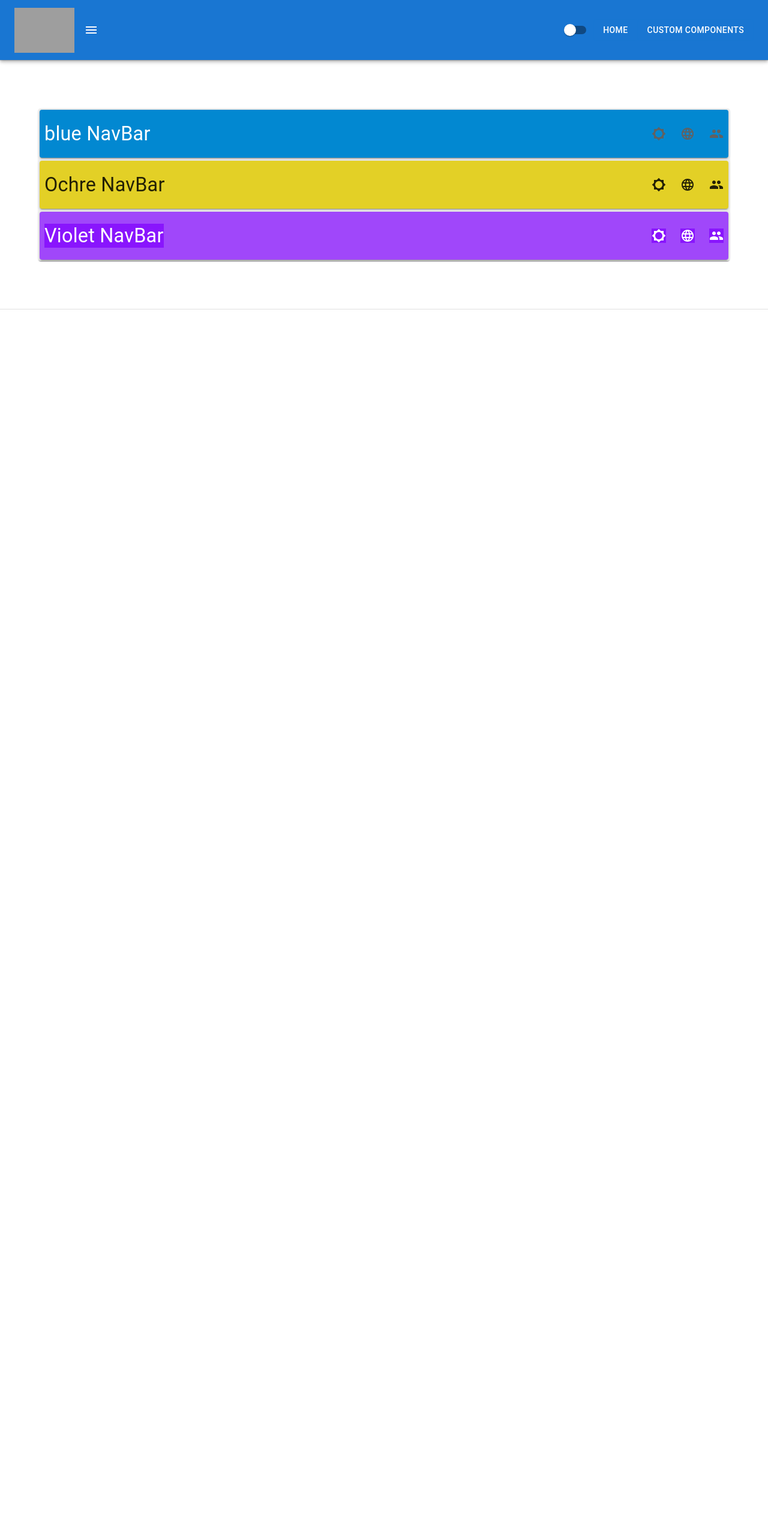
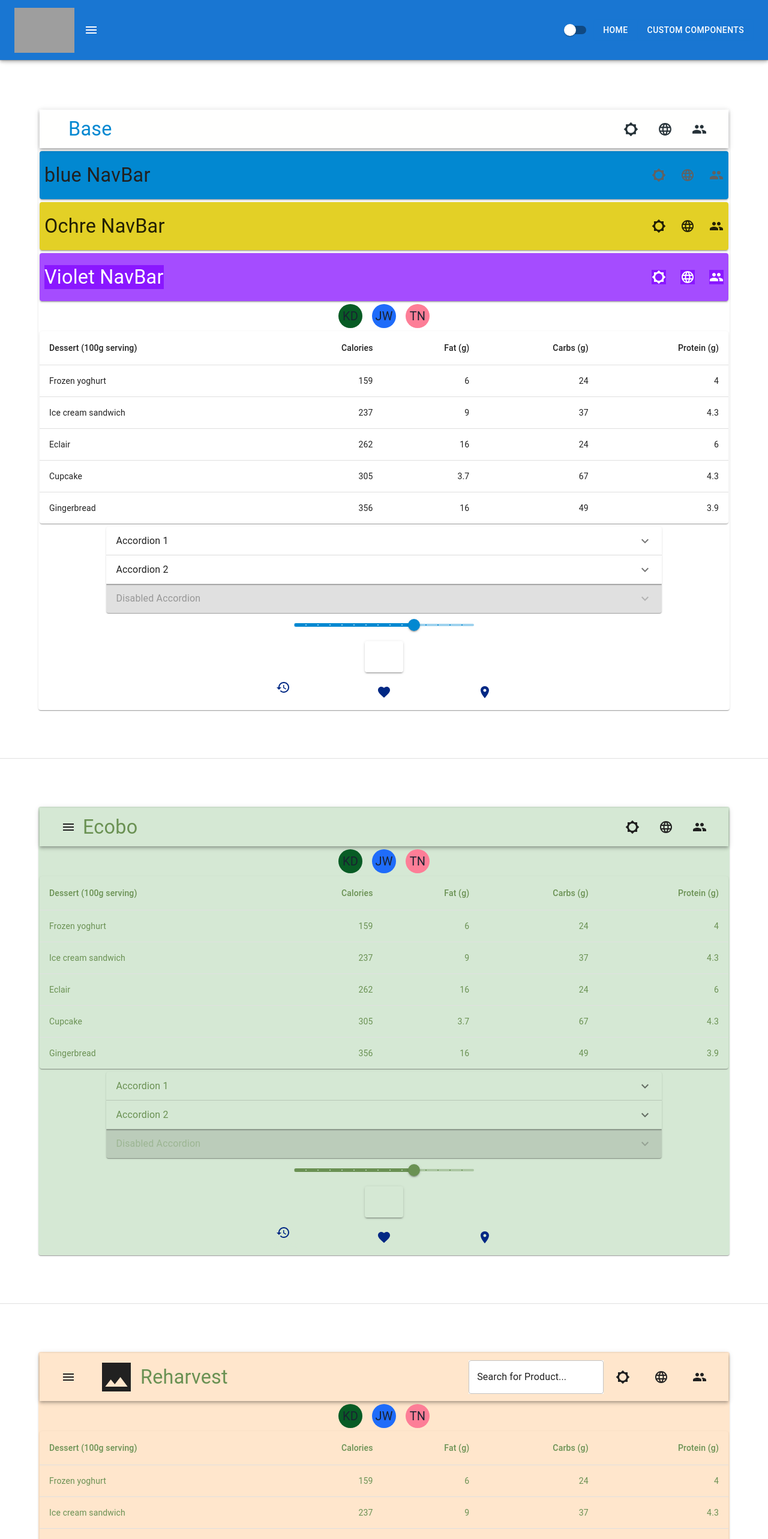
Before and after one commit to anaghaweb/mui-test, a Next.js app: page / in a window 1280 px wide. Shown: the top 2566 px of the page at 60% size. Before the commit the page ends 800 px from the top, so only its background shows below. Built offline with nearby package versions, Linux system fonts and the light colour scheme; grey boxes are pictures that could not be loaded.

Commit message:
added stuff

```diff
--- a/app/CustomNavbars/baseNavbar/baseNavbar.js
+++ b/app/CustomNavbars/baseNavbar/baseNavbar.js
@@ -18,7 +18,7 @@ const BaseNavbar = ({ props }) => {
     const theme = useTheme();
 
     const [menu, setMenu] = React.useState(false);
-    const [dark, setDark] = React.useState(false);
+
     const open = {
         position: 'absolute', top: '100%', left: '0', width: '50%', height: '50vh', backgroundColor: '#ffffff', zIndex: '1', transition: 'left 0.5s ease',
     };
@@ -38,11 +38,11 @@ const BaseNavbar = ({ props }) => {
             <CustomAppBar position="relative" className="base">
                 <Toolbar>
                     <Stack direction='row' spacing={2}>
-                        <IconButton size='large' edge='end' color='inherit'
+                        <IconButton size='large' edge='end' color='#000000'
                             onClick={() => setMenu(!menu)}
                         >
                             <MenuIcon
-                                sx={{ display: { xs: 'block', md: 'none' } }}
+                                sx={{ display: { xs: 'block', md: 'none' }, color: '#000000' }}
                             />
 
                         </IconButton>
@@ -74,7 +74,7 @@ const BaseNavbar = ({ props }) => {
 
 
 
-                    <Typography variant='h4' component='div' sx={{ flexGrow: 1 }} color="text.primary">
+                    <Typography variant='h4' component='div' sx={{ flexGrow: 1 }} color="secondary.main">
                         Base
                     </Typography>
                     <Stack direction='row' spacing={1}>
--- a/app/CustomNavbars/baseNavbar/baseNavbarTheme.js
+++ b/app/CustomNavbars/baseNavbar/baseNavbarTheme.js
@@ -29,11 +29,11 @@ let baseNavbarTheme = createTheme({
         },
         background: {
             default: '#192231',
-            paper: '#eeeeee',
+            paper: '#ffffff',
 
         },
         text: {
-            primary: '#ffffff',
+            primary: '#212121',
             secondary: '#212121',
         },
 
--- a/app/page.js
+++ b/app/page.js
@@ -3,6 +3,17 @@ import { StyledPaper } from './Components/styledboxes';
 import ThemeProvider from '@mui/material/styles/ThemeProvider';
 import baseNavbarTheme from './CustomNavbars/baseNavbar/baseNavbarTheme';
 import BasicNavbar from './CustomComponents/MuiBasicNavbarTemplate';
+import EcoboNavbar from './CustomNavbars/EcoboNavBar/ecobonavbar';
+import EcoboNavbarTheme from './CustomNavbars/EcoboNavBar/ecobonavbartheme';
+import BackgroundLetterAvatars from './Components/Avatars/avatars';
+import BasicTable from './fillertables/fillertables';
+import BasicAccordion from './fillerAccordian/accordian';
+import StatFullTemplate from './CustomComponents/MuiStatTemplate';
+import SimpleBottomNavigation from './Components/BottomNavigation/bottomNavigation';
+import DiscreteSliderSteps from './Components/sliders/slider';
+import ReharvestNavbar from './CustomNavbars/ReharvestNavbar/reharvestNavbar';
+import ReharvestnavbarTheme from './CustomNavbars/ReharvestNavbar/reharvestnavbarthehe';
+import BaseNavbar from './CustomNavbars/baseNavbar/baseNavbar';
 
 export default function Home() {
   return (
@@ -10,9 +21,40 @@ export default function Home() {
       <Divider />
       <ThemeProvider theme={baseNavbarTheme} >
         <StyledPaper>
+          <BaseNavbar />
           <BasicNavbar title="blue NavBar" variant="blue" />
           <BasicNavbar title="Ochre NavBar" variant="ochre" />
           <BasicNavbar title="Violet NavBar" variant="violet" />
+          <BackgroundLetterAvatars />
+          < BasicTable />
+          < BasicAccordion />
+          <DiscreteSliderSteps />
+          <StatFullTemplate />
+          <SimpleBottomNavigation />
+        </StyledPaper>
+      </ThemeProvider>
+      <Divider />
+      <ThemeProvider theme={EcoboNavbarTheme} >
+        <StyledPaper>
+          <EcoboNavbar />
+          <BackgroundLetterAvatars />
+          < BasicTable />
+          < BasicAccordion />
+          <DiscreteSliderSteps />
+          <StatFullTemplate />
+          <SimpleBottomNavigation />
+        </StyledPaper>
+      </ThemeProvider>
+      <Divider />
+      <ThemeProvider theme={ReharvestnavbarTheme} >
+        <StyledPaper>
+          <ReharvestNavbar />
+          <BackgroundLetterAvatars />
+          < BasicTable />
+          < BasicAccordion />
+          <DiscreteSliderSteps />
+          <StatFullTemplate />
+          <SimpleBottomNavigation />
         </StyledPaper>
       </ThemeProvider>
       <Divider />
```
